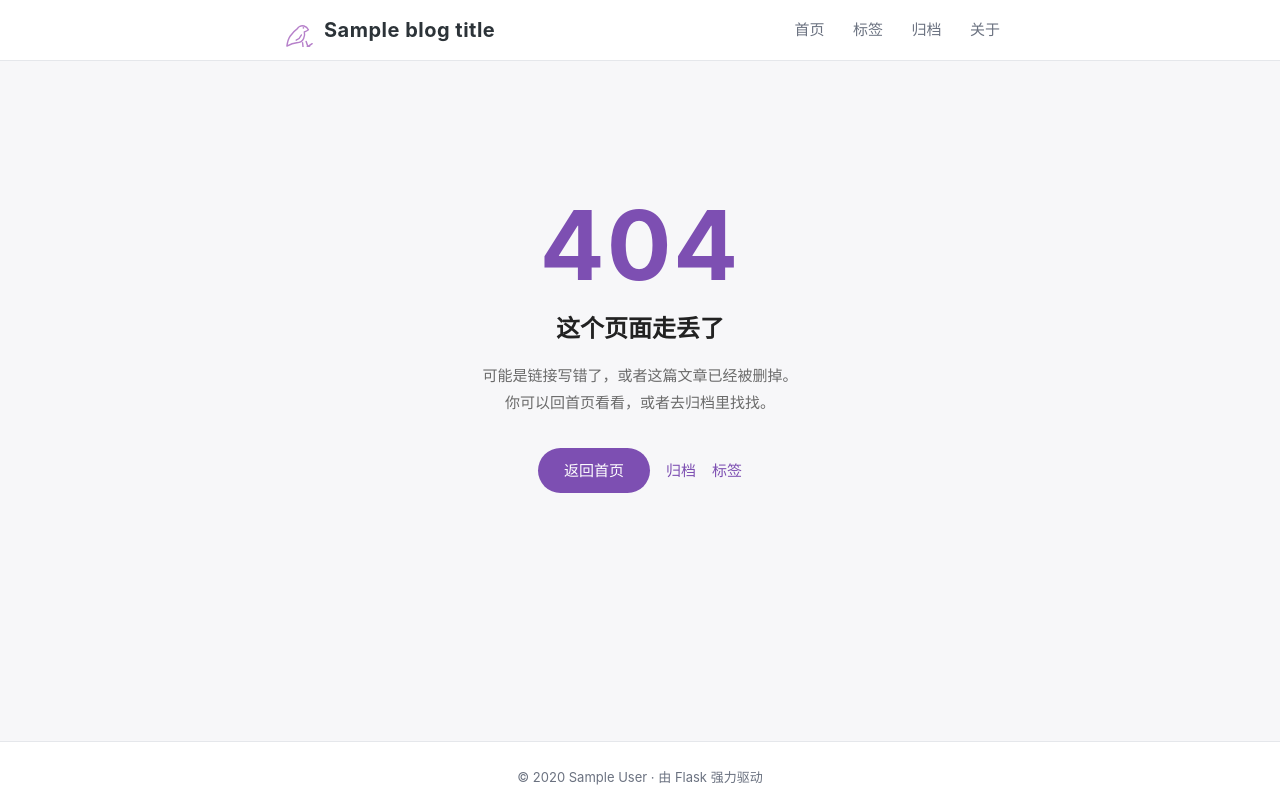
After one commit to yan2946/yanglowing-giggle, a Flask app: template templates/404.html in a window 1280 px wide. The commit adds this page. Run offline with Flask 3, Linux system fonts and the light colour scheme; the template is opened without the code that fills it: most values are stand-ins (such as "Sample title", 1, 10 or a date in 2020).

Commit message:
feat: 新增自定义 404 页与分享卡片（favicon、og 标签）

```diff
--- a/app.py
+++ b/app.py
@@ -6,7 +6,7 @@ create_app() 组装应用实例：加载 Config 配置、初始化 SQLAlchemy、
 完成建表与示例文章写入。
 """
 import markdown
-from flask import Flask
+from flask import Flask, render_template
 from markupsafe import Markup
 
 import config
@@ -32,6 +32,16 @@ def create_app():
     # 注册蓝图
     app.register_blueprint(blog_bp)
 
+    # 向所有模板注入站点公网地址（供 og:url / og:image 拼绝对路径）
+    @app.context_processor
+    def inject_site_url():
+        return {'site_url': app.config.get('SITE_URL', '')}
+
+    # 自定义 404 页：静态托管时会导出成 404.html
+    @app.errorhandler(404)
+    def handle_not_found(error):
+        return render_template('404.html'), 404
+
     return app
 
 
--- /dev/null
+++ b/templates/404.html
@@ -0,0 +1,78 @@
+{% extends 'base.html' %}
+
+{% block title %}404 · 页面不存在 · {{ blog_title }}{% endblock %}
+{% block description %}这个页面不存在，返回首页继续浏览。{% endblock %}
+
+{% block content %}
+<section class="not-found">
+    <p class="not-found__code">404</p>
+    <h1 class="not-found__title">这个页面走丢了</h1>
+    <p class="not-found__desc">
+        可能是链接写错了，或者这篇文章已经被删掉。<br>
+        你可以回首页看看，或者去归档里找找。
+    </p>
+    <p class="not-found__actions">
+        <a class="not-found__btn" href="{{ url_for('blog.index') }}">返回首页</a>
+        <a class="not-found__link" href="{{ url_for('blog.archives') }}">归档</a>
+        <a class="not-found__link" href="{{ url_for('blog.tags') }}">标签</a>
+    </p>
+</section>
+
+<style>
+    .not-found {
+        text-align: center;
+        padding: 96px 0 120px;
+    }
+    .not-found__code {
+        font-size: 96px;
+        line-height: 1;
+        font-weight: 700;
+        margin: 0 0 16px;
+        color: #7d4fb2;
+        letter-spacing: 2px;
+    }
+    .not-found__title {
+        font-size: 24px;
+        margin: 0 0 12px;
+        color: #222;
+    }
+    .not-found__desc {
+        font-size: 15px;
+        line-height: 1.8;
+        color: #6b6b6b;
+        margin: 0 0 32px;
+    }
+    .not-found__actions {
+        display: flex;
+        gap: 16px;
+        justify-content: center;
+        align-items: center;
+        flex-wrap: wrap;
+    }
+    .not-found__btn {
+        display: inline-block;
+        padding: 10px 26px;
+        border-radius: 999px;
+        background: #7d4fb2;
+        color: #fff;
+        text-decoration: none;
+        font-size: 15px;
+    }
+    .not-found__btn:hover {
+        background: #6a3f9c;
+    }
+    .not-found__link {
+        font-size: 15px;
+        color: #7d4fb2;
+        text-decoration: none;
+    }
+    .not-found__link:hover {
+        text-decoration: underline;
+    }
+    @media (max-width: 640px) {
+        .not-found { padding: 64px 0 80px; }
+        .not-found__code { font-size: 72px; }
+        .not-found__title { font-size: 20px; }
+    }
+</style>
+{% endblock %}
--- a/templates/base.html
+++ b/templates/base.html
@@ -4,6 +4,16 @@
     <meta charset="UTF-8">
     <meta name="viewport" content="width=device-width, initial-scale=1.0">
     <title>{% block title %}{{ blog_title }}{% endblock %}</title>
+    <meta name="description" content="{% block description %}{{ blog_subtitle }}{% endblock %}">
+    <link rel="icon" type="image/svg+xml" href="{{ url_for('static', filename='images/logo.svg') }}">
+    <link rel="apple-touch-icon" href="{{ url_for('static', filename='images/logo.svg') }}">
+    <meta property="og:type" content="website">
+    <meta property="og:site_name" content="{{ blog_title }}">
+    <meta property="og:title" content="{{ self.title() }}">
+    <meta property="og:description" content="{{ self.description() }}">
+    <meta property="og:image" content="{{ site_url }}{{ url_for('static', filename='images/og-cover.png') }}">
+    <meta property="og:url" content="{{ site_url }}{{ request.path }}">
+    <meta name="twitter:card" content="summary_large_image">
     <link rel="stylesheet" href="{{ url_for('static', filename='css/style.css') }}">
 </head>
 <body>
```
Also changed, not shown: static/images/favicon.ico (added), static/images/og-cover.png (added).
